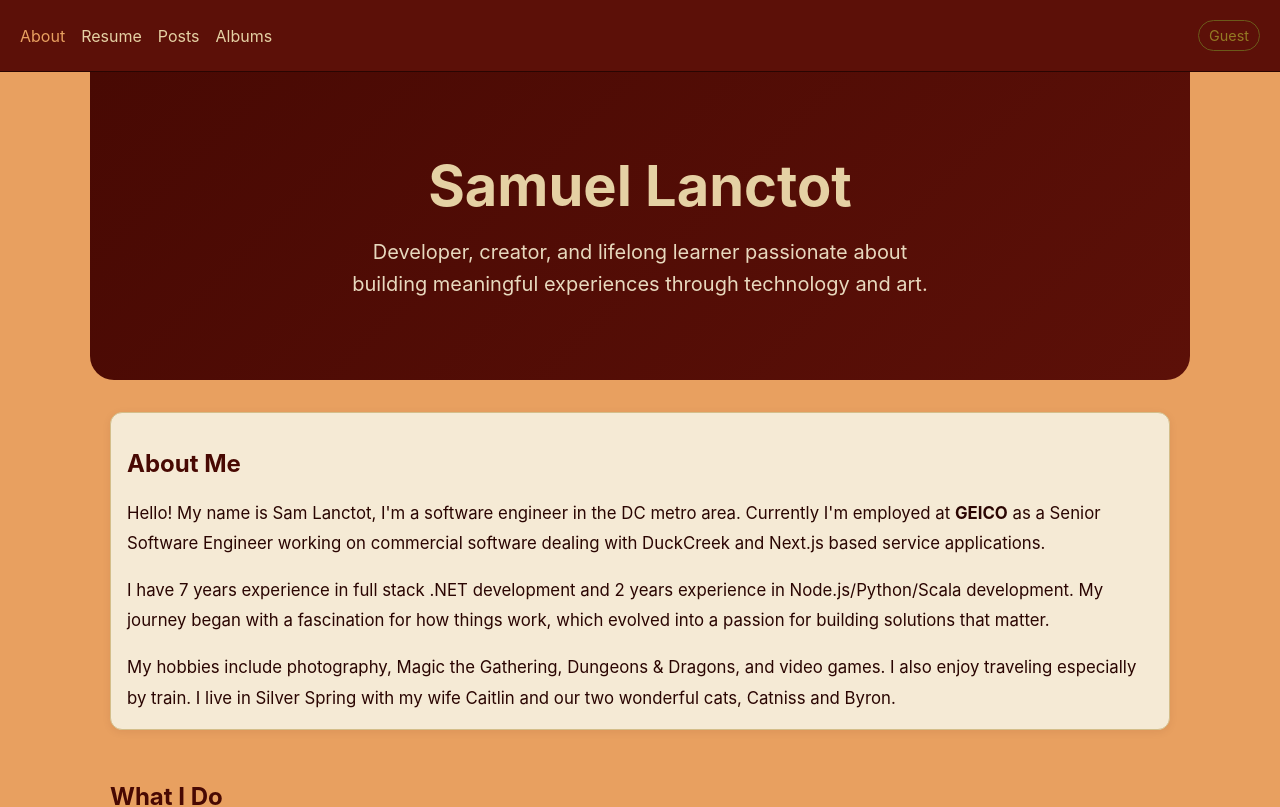
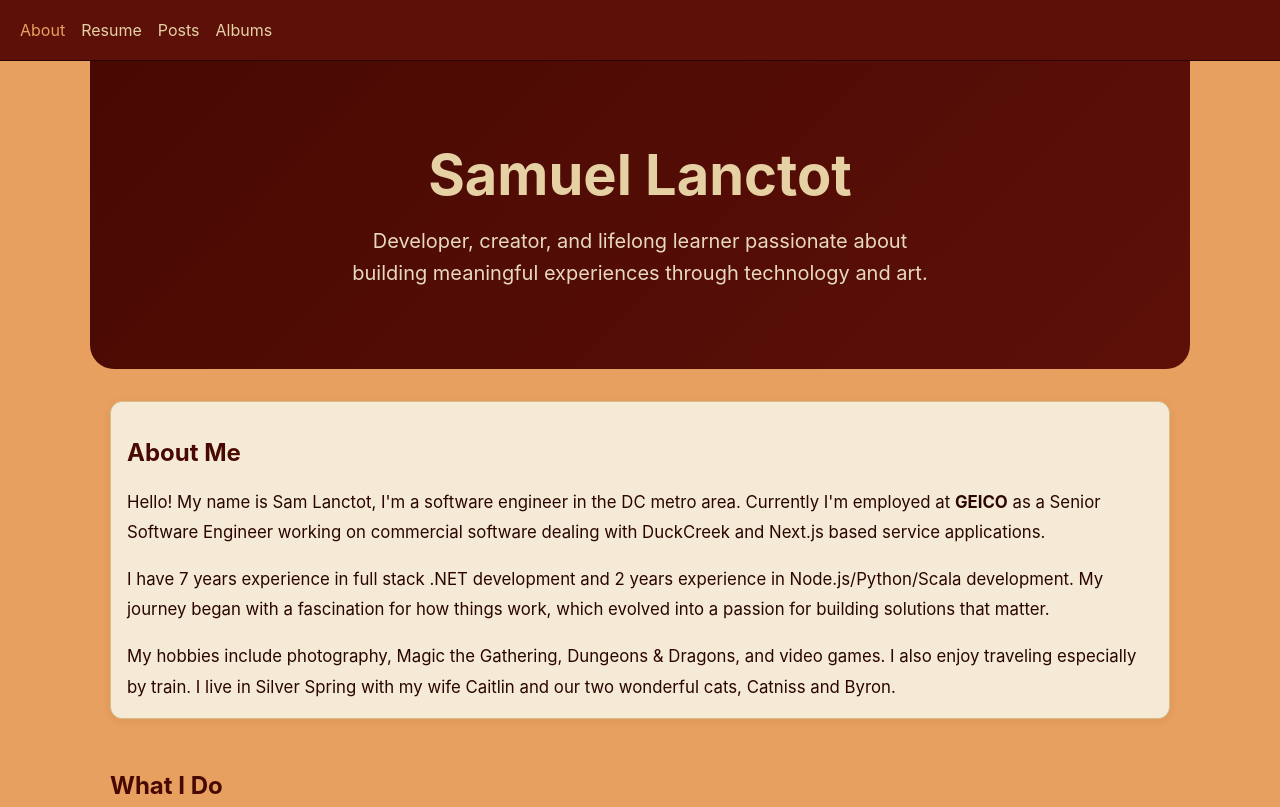
Before and after one commit to lanctotsm/Sam2023website, a Next.js app in the folder heron/: page / in a window 1280 px wide. Shown: the top 807 px of the page. Built offline with nearby package versions, Linux system fonts and the light colour scheme; no server answers.

Commit message:
remove guest badge

```diff
--- a/heron/components/Navigation.tsx
+++ b/heron/components/Navigation.tsx
@@ -59,9 +59,7 @@ export default function Navigation() {
               Logout
             </button>
           </>
-        ) : (
-          <span className="status muted">Guest</span>
-        )}
+        ) : null}
       </div>
     </nav>
   );
```
